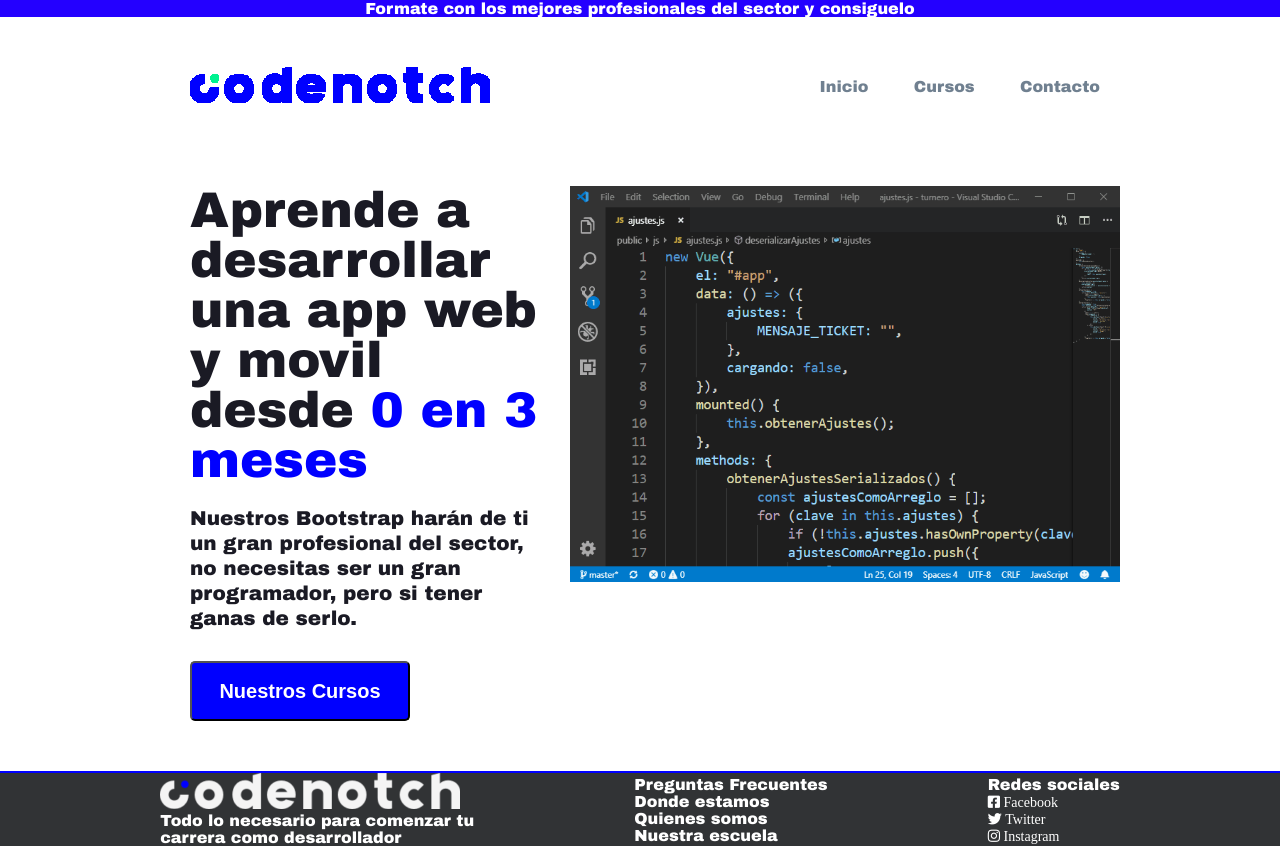
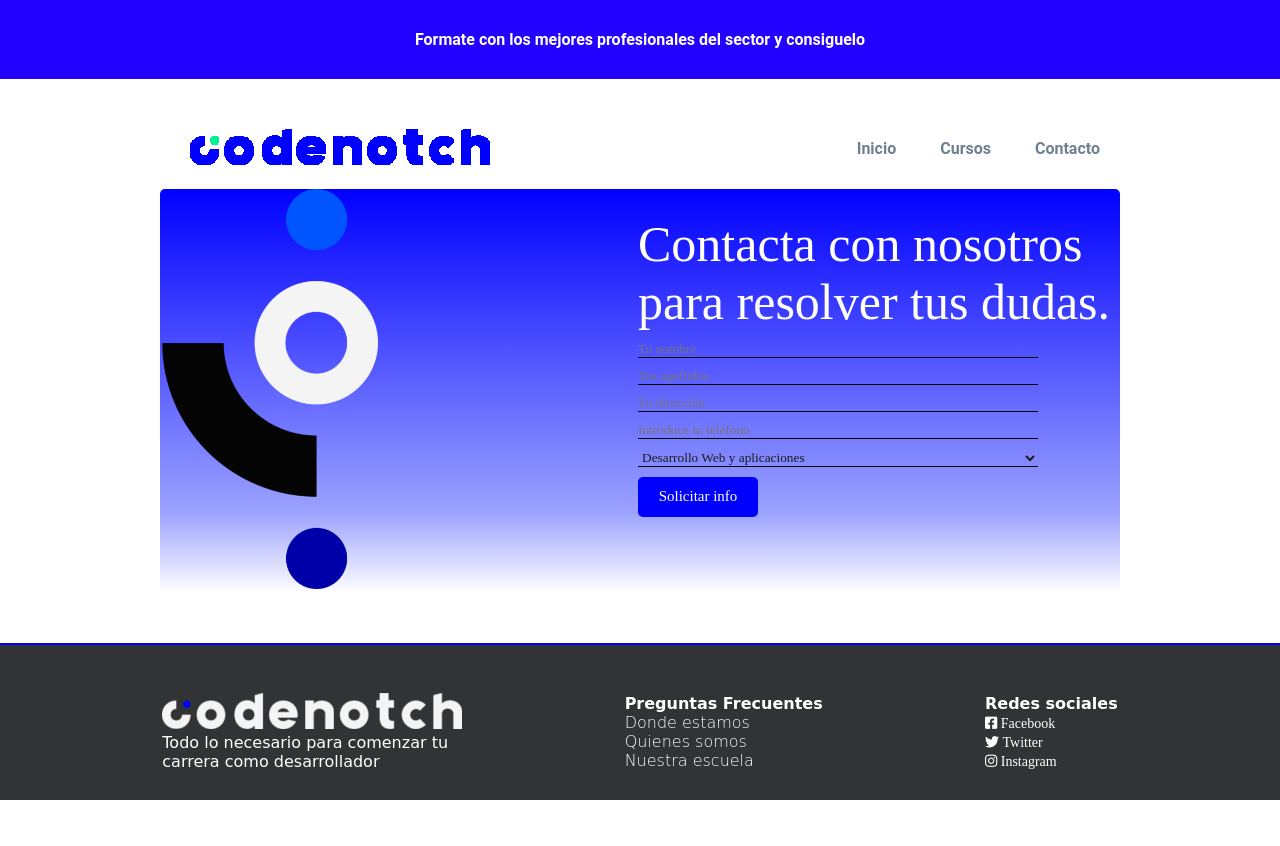
Before and after one commit to JuanJoseCM85/Maquetacion, a website: page Maquetacion_Basica/contacto-code.html in a window 1280 px wide. After the commit the page ends 800 px from the top, so only its background shows below. Drawn offline with Linux system fonts and the light colour scheme; a web font is replaced by a local one.

Commit message:
Retoques finales webCodeNotch

```diff
--- a/Maquetacion_Basica/contacto-code.html
+++ b/Maquetacion_Basica/contacto-code.html
@@ -20,27 +20,40 @@
                 </div>
                 <section class="menu">
                     <div class="menu__enlaces">
-                        <a href="">Inicio</a>
-                        <a href="">Cursos</a>
-                        <a href="">Contacto</a>
+                        <a href="indexCodenotch.html">Inicio</a>
+                        <a href="precios-code.html">Cursos</a>
+                        <a href="contacto-code.html">Contacto</a>
                     </div>
 
                 </section>
             </nav>
-            <section class="header">
-                <article class="header__texto">
-                    <div class="textoInicio">
-                        <p>Aprende a desarrollar una app web y movil desde<span> 0 en 3 meses </span></p>
-                        <p class="subtexto">Nuestros Bootstrap harán de ti un gran profesional del sector, no necesitas ser un gran programador, pero si tener ganas de serlo.</p>
+            <div class="cuerpoCentral">
+                <section class="imgContact">
+                    <div class="imagenContacto">
+                        <img src="./images/ImagenFormulario.png" alt="">
                     </div>
-                    <button class="boton"><p>Nuestros Cursos</p></button>
-                </article>
-                <article class="header-img">
-                    <div class="imagen">
-                        <img class="imagen__curso" src="./images/Visual-Studio-Code.gif" alt="">
+                </section>
+                <section class="contacto">
+                    <div class="mensajeContacto">
+                        <p>Contacta con nosotros para resolver tus dudas. </p>
                     </div>
-                </article>
-            </section>
+                    <form action="" class="formulario">
+                        <input type="Nombre" placeholder="Tu nombre"><br>
+                        <input type="Apellidos" placeholder="Tus apellidos"><br>
+                        <input type="Direccion" placeholder="Tu dirección"><br>
+                        <input type="Telefono" placeholder="Introduce tu teléfono"><br>
+                        <select name="tipoCuro" id="tipoCuro">
+                            <option value="0">Desarrollo Web y aplicaciones</option>
+                            <option value="1">Frontend</option>
+                            <option value="2">Css Nivel experto</option>
+                        </select><br>
+                        <button>Solicitar info</button>
+                    </form>
+
+                </section>
+            </div>
+
+
         </section>
         <footer class="footer">
                 <div class="footer__secciones">
--- a/Maquetacion_Basica/style-code.css
+++ b/Maquetacion_Basica/style-code.css
@@ -1,3 +1,8 @@
+@import url('https://fonts.googleapis.com/css2?family=Mochiy+Pop+P+One&display=swap');
+@import url('https://fonts.googleapis.com/css2?family=Libre+Baskerville:wght@700&display=swap');
+@import url('https://fonts.googleapis.com/css2?family=Suez+One&display=swap');
+@import url('https://fonts.googleapis.com/css2?family=Unica+One&display=swap');
+@import url('https://fonts.googleapis.com/css2?family=Big+Shoulders+Text:wght@600&display=swap');
 * {
   margin: 0px;
   padding: 0px;
@@ -7,24 +12,26 @@
 .main {
   width: 100vw;
   height: 100vh;
-  font-family: Poppins, "Arial Black", Gadget, sans-serif;
   display: flex;
   flex-direction: column;
   align-items: center;
 }
 
 .banner-sup {
+  font-family: 'Roboto', sans-serif;
   width: 100vw;
-  height: 40px;
+  height: 100px;
   background-color: rgb(36, 0, 255);
   display: flex;
   flex-direction: row;
   justify-content: center;
   align-items: center;
+
+  font-weight: bold;
 }
 
 .banner-sup p {
-  color: white;
+  color: rgb(255, 255, 255);
 }
 
 .img-menu {
@@ -50,6 +57,7 @@
   flex-direction: row;
   justify-content: center;
   align-items: center;
+  font-family: 'Roboto', sans-serif;
 }
 .menu__enlaces a {
   text-decoration: none;
@@ -126,6 +134,7 @@
   width: 550px;
 }
 .footer {
+  font-family: 'Big Shoulders Text', cursive;
   background-color: rgb(49, 51, 53);
   color: white;
   display: flex;
@@ -137,6 +146,10 @@
   border-top: 2px solid blue;
 }
 
+.footer__secciones{
+  margin-top: 20px;
+}
+
 ul {
   text-decoration: none;
   list-style: none;
@@ -144,3 +157,134 @@ ul {
 ul li {
   font-weight: 250;
 }
+
+.contacto{
+
+
+}
+
+.cuerpoCentral{
+  display: flex;
+  flex-direction: row;
+  justify-content: center;
+  margin-top: 20px;
+  background: linear-gradient(to bottom, blue, rgb(155, 162, 255) 80%, rgb(255, 255, 255));
+  border-radius: 5px;
+  /* background: radial-gradient(rectangular closest-side, rgb(23, 1, 121), rgb(40, 0, 185) 10%, #1E90FF 50%, white); */
+  /* border-top-color:blue; */
+  /* background: linear-gradient(to right, blue, white); */
+}
+
+.contacto{
+  width: 50%;
+  z-index: 1;
+  margin-left: -100px;
+  display: flex;
+  flex-direction: column;
+  justify-content: center;
+  align-items:flex-start;
+  padding-bottom: 50px;
+}
+
+.imgContact{
+  width: 60%;
+  /* background: linear-gradient(to right, blue, white); */
+
+}
+.imagenContacto{
+
+}
+.imagenContacto img{
+  height: 400px;
+  margin-left 30px;
+}
+
+.mensajeContacto{
+  color: rgb(255, 255, 255);
+  font-family: 'Suez One', serif;
+  font-size: 50px;
+}
+
+.formulario{
+  border: 0px;
+  /* margin-left: -110px; */
+}
+
+.formulario input, select {
+  color: rgb(29, 28, 28);
+  border: 0px;
+  border-bottom: 1px solid black;
+  width: 400px;
+  background: transparent;
+  font-family: 'Suez One', serif;
+  text-decoration: none;
+  margin-top: 10px;
+
+}
+
+.formulario input:focus{
+  border-color: transparent;
+}
+
+.formulario button{
+  background-color: blue;
+  width: 120px;
+  height: 40px;
+  color: white;
+  font-family: 'Suez One', serif;
+  font-size: 15px;
+  margin-top: 10px;
+  border-radius: 5px;
+  border: transparent;
+}
+
+.formulario button:hover{
+  border: transparent;
+  box-shadow: 0px 15px 20px rgba(138, 148, 247, 0.4);
+}
+
+.containerCurso {
+  width: 75vw;
+  display: flex;
+  flex-direction: row;
+  justify-content:space-evenly;
+  align-items: center;
+  margin-bottom: 50px;
+}
+
+.curso{
+  border: 3px solid blue;
+  border-radius: 5px;
+  width: 300px;
+  height: 400px;
+  margin-top: 50px;
+  margin-left: 20px;
+  font-family: 'Big Shoulders Text', cursive;
+}
+
+.textoCurso{
+  margin-left: 20px;
+  margin-top: 30px;
+}
+
+.tituloCurso{
+
+  font-size: 25px;
+}
+
+.precio{
+
+  font-size: 35px;
+  color: blue;
+  margin-top: 20px;
+}
+
+.curso img{
+  width: 250px;
+  margin-top: 10px;
+}
+
+.duracion{
+  font-family: 'Big Shoulders Text', cursive;
+  font-size: 15px;
+}
```
Also changed, not shown: Maquetacion_Basica/indexCodenotch.html (+2 -2 lines), Maquetacion_Basica/precios-code.html (+35 -16 lines), Maquetacion_Basica/images/ImagenFormulario.png (added), Maquetacion_Basica/images/curso1.gif (added).
